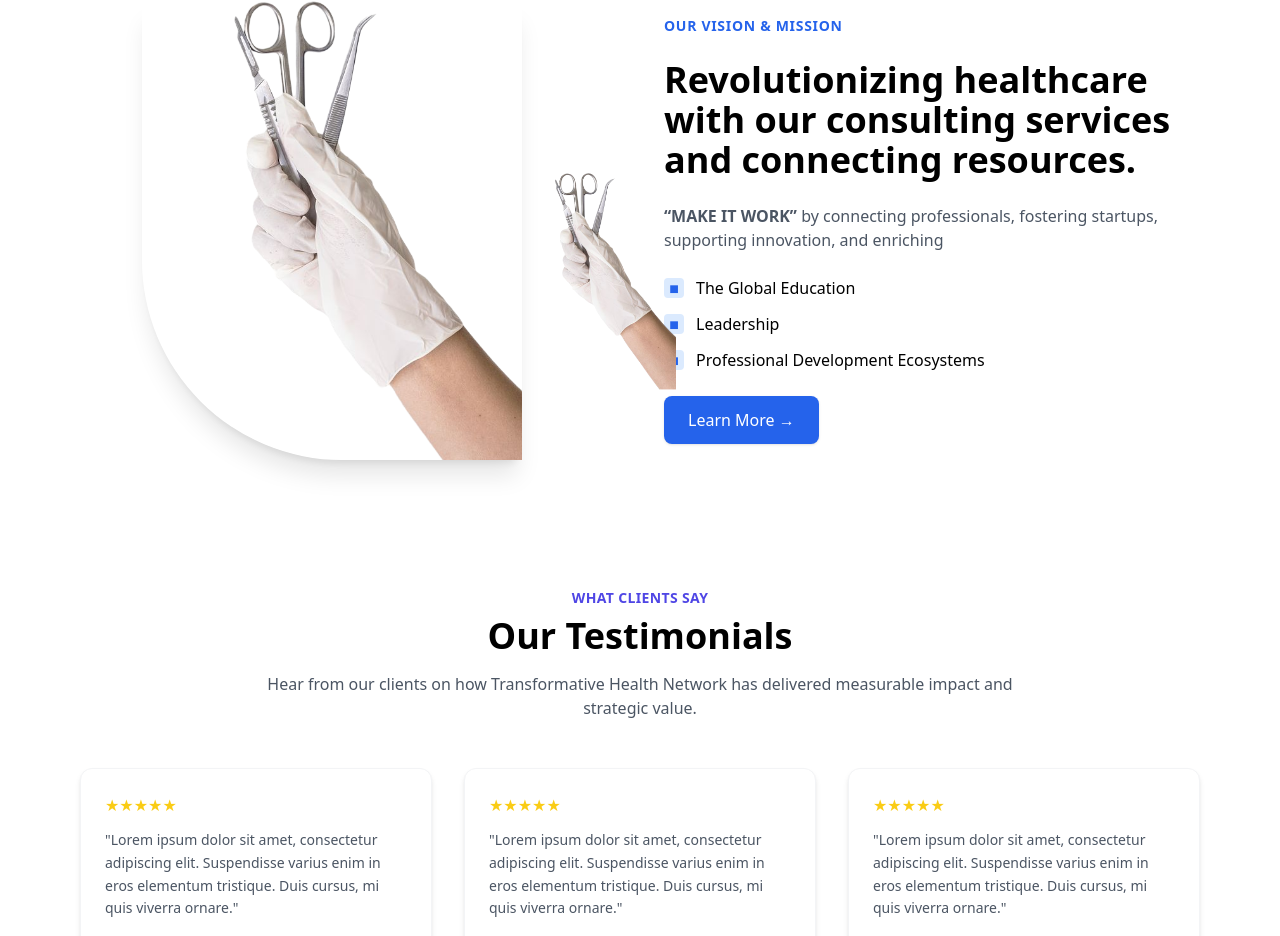
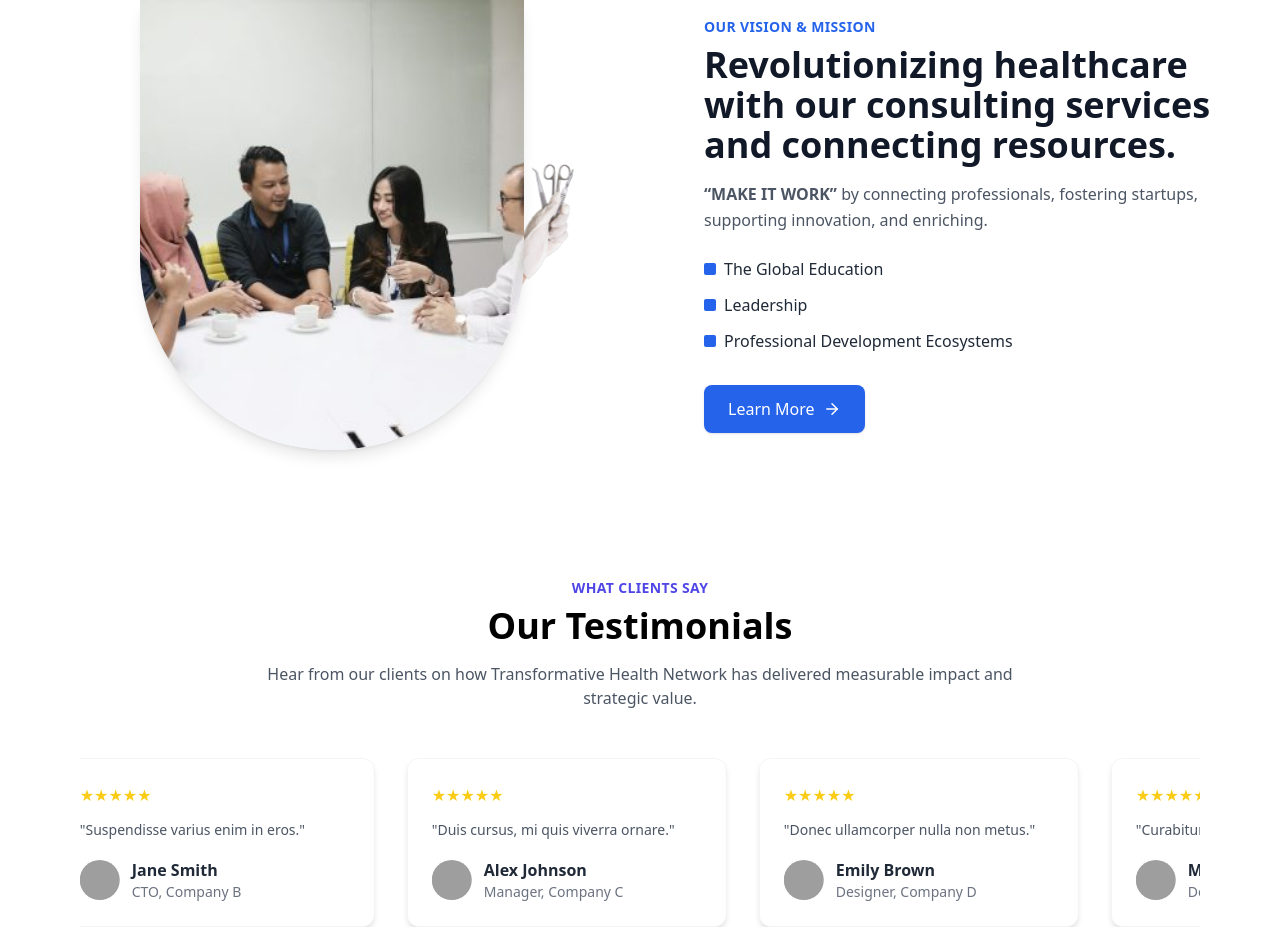
Before and after one commit to FarhanAli2000/TRANSFORMATIVE-HEALTH-NETWORK, a React (Create React App) app: page /about in a window 1280 px wide. Shown: the part 756-1692 px from the top of the page. Built offline with nearby package versions, Linux system fonts and the light colour scheme; grey boxes are pictures that could not be loaded.

Commit message:
29 Sept 2025

```diff
--- a/src/component/Comprehensive.jsx
+++ b/src/component/Comprehensive.jsx
@@ -12,11 +12,11 @@ export default function Comprehensive() {
                 />
 
                 {/* Decorative circle or stethoscope */}
-                <img
+                {/* <img
                     src="/images/About/about2.png"
                     alt="Decoration"
                     className="absolute -left-16 bottom-6 w-40 hidden md:block animate-bounce-slow"
-                />
+                /> */}
             </div>
 
             {/* Left Side - Text Content */}
--- a/src/component/ConsultationForm.jsx
+++ b/src/component/ConsultationForm.jsx
@@ -1,95 +1,95 @@
 "use client";
+
 import React from "react";
 
-export default function ConsultationForm() {
+const ConsultationForm = () => {
   return (
-        <section className="relative bg-gradient-to-b from-[#ABBFF2] to-[#EBF2FF] py-16">
-            <div className="max-w-7xl mx-auto px-6 lg:px-12 grid grid-cols-1 lg:grid-cols-2 items-center gap-12">
-                {/* Left Side - Image */}
-                <div className="relative flex justify-center">
-                    {/* Doctor Image */}
-                    <div className="relative w-[380px] h-[480px] rounded-bl-[200px] overflow-hidden shadow-xl">
+    <section className="relative flex flex-col md:flex-row items-center justify-between max-w-7xl mx-auto px-6 py-16 bg-gradient-to-b from-[#e9f0ff] to-[#dbe9ff] rounded-lg">
+      {/* Left Image Section */}
+      <div className="relative w-full md:w-1/2 flex justify-center">
+        {/* Doctor Image - Front */}
         <img
           src="/images/consulting/doctors.jpg"
-                            alt="Healthcare Experts"
-                            className="object-cover w-full h-full"
+          alt="About Transformative Health Network"
+          className="relative z-10 w-[400px] h-[450px] object-cover rounded-b-full shadow-lg"
+        />
+
+        {/* Floating Stethoscope - Peeche se nikalti hui */}
+        <img
+          src="/images/consulting/strato.png"
+          alt="Stethoscope"
+          className="absolute top-1/2 -right-10 w-44 drop-shadow-lg z-0"
         />
       </div>
 
-                    {/* Stethoscope floating image */}
-                    <img
-                        src="/images/consulting/strato.png"
-                        alt="Stethoscope"
-                        className="absolute bottom-10 right-[-60px] hidden md:block w-[180px]"
-                    />
-                </div>
-
-                {/* Right Side - Form */}
-                <div className="bg-white/70 backdrop-blur-md p-8 rounded-xl shadow-lg">
-                    <p className="text-blue-600 text-sm font-semibold mb-2">
+      {/* Right Side Form */}
+      <div className="w-full md:w-1/2 mt-10 md:mt-0 md:pl-16">
+        <p className="text-sm font-semibold text-blue-600">
           Join the Expert Network
         </p>
-                    <h2 className="text-3xl font-bold mb-4">
+        <h2 className="text-3xl md:text-4xl font-bold text-gray-900 mt-2 leading-snug">
           Are You a Healthcare Expert?
         </h2>
-                    <p className="text-gray-600 mb-8">
+        <p className="text-gray-600 mt-3 leading-relaxed">
           Join our expert network to contribute your knowledge, mentor startups,
           or speak at events.
         </p>
 
-                    <form className="space-y-5">
-                        {/* Name & Email */}
+        {/* Form */}
+        <form className="mt-8 space-y-6">
+          {/* Full Name & Email */}
           <div className="grid grid-cols-1 md:grid-cols-2 gap-4">
             <input
               type="text"
-                                placeholder="Full Name"
-                                className="w-full border border-gray-300 rounded-md px-4 py-3 focus:ring-2 focus:ring-blue-500 outline-none"
+              placeholder="Placeholder"
+              className="w-full px-4 py-3 rounded-md border border-gray-300 focus:ring-2 focus:ring-blue-500 outline-none"
             />
             <input
               type="email"
-                                placeholder="Email"
-                                className="w-full border border-gray-300 rounded-md px-4 py-3 focus:ring-2 focus:ring-blue-500 outline-none"
+              placeholder="Placeholder"
+              className="w-full px-4 py-3 rounded-md border border-gray-300 focus:ring-2 focus:ring-blue-500 outline-none"
             />
           </div>
 
           {/* Phone Number */}
           <input
             type="text"
-                            placeholder="Phone Number"
-                            className="w-full border border-gray-300 rounded-md px-4 py-3 focus:ring-2 focus:ring-blue-500 outline-none"
+            placeholder="Placeholder"
+            className="w-full px-4 py-3 rounded-md border border-gray-300 focus:ring-2 focus:ring-blue-500 outline-none"
           />
 
           {/* Dropdowns */}
           <div className="grid grid-cols-1 md:grid-cols-2 gap-4">
-                            <select className="w-full border border-gray-300 rounded-md px-4 py-3 focus:ring-2 focus:ring-blue-500 outline-none">
+            <select className="w-full px-4 py-3 rounded-md border border-gray-300 focus:ring-2 focus:ring-blue-500 outline-none">
               <option>Business Strategy</option>
-                                <option>Medical Research</option>
-                                <option>Consultation</option>
+              <option>Healthcare Innovation</option>
+              <option>Leadership</option>
             </select>
-                            <select className="w-full border border-gray-300 rounded-md px-4 py-3 focus:ring-2 focus:ring-blue-500 outline-none">
+            <select className="w-full px-4 py-3 rounded-md border border-gray-300 focus:ring-2 focus:ring-blue-500 outline-none">
               <option>Phone Call</option>
               <option>Email</option>
-                                <option>Zoom Meeting</option>
+              <option>Video Call</option>
             </select>
           </div>
 
-                        {/* Inquiry */}
+          {/* Textarea */}
           <textarea
+            placeholder="Placeholder"
             rows="4"
-                            placeholder="Your Inquiry"
-                            className="w-full border border-gray-300 rounded-md px-4 py-3 focus:ring-2 focus:ring-blue-500 outline-none"
+            className="w-full px-4 py-3 rounded-md border border-gray-300 focus:ring-2 focus:ring-blue-500 outline-none"
           ></textarea>
 
           {/* Submit Button */}
           <button
             type="submit"
-                            className="w-full bg-blue-600 text-white font-semibold py-3 rounded-md shadow hover:bg-blue-700 transition"
+            className="w-full md:w-auto px-6 py-3 bg-blue-600 text-white font-medium rounded-md shadow hover:bg-blue-700 transition-all"
           >
             Request Consultation
           </button>
         </form>
       </div>
-            </div>
     </section>
   );
-}
+};
+
+export default ConsultationForm;
--- a/src/component/Revolutionizing.jsx
+++ b/src/component/Revolutionizing.jsx
@@ -1,83 +1,88 @@
 "use client";
+
+import React from "react";
+import { ArrowRight } from "lucide-react";
 import { motion } from "framer-motion";
 
-export default function Revolutionizing() {
+const Revolutionizing = () => {
   return (
-        <section className="relative max-w-7xl mx-auto px-6 lg:px-12 py-16 grid grid-cols-1 lg:grid-cols-2 items-center gap-12">
-            {/* Left Side - Image with animations */}
-            <div className="relative flex justify-center">
-                {/* Main Image */}
-                <motion.div
-                    className="relative w-[380px] h-[460px] rounded-bl-[200px] overflow-hidden shadow-xl"
-                    initial={{ opacity: 0, y: 50 }}
-                    whileInView={{ opacity: 1, y: 0 }}
-                    transition={{ duration: 1 }}
-                >
+    <section className="relative flex flex-col md:flex-row items-center justify-between max-w-7xl mx-auto px-6 py-16">
+      {/* Left Image Section */}
+      <div className="relative w-full md:w-1/2 flex justify-center">
+        {/* Main About Image - Front */}
         <img
-                        src="/images/scissor.png" // public folder ka direct path
-                        alt="Healthcare Consulting"
-                        className="object-cover w-full h-full"
+          src="/images/about-pic.png"
+          alt="About Transformative Health Network"
+          className="relative z-10 w-64 h-72 md:w-96 md:h-[450px] object-cover rounded-b-full shadow-lg"
         />
-                </motion.div>
 
-                {/* Floating hand animation */}
+        {/* Floating Hand (Scissor) Image - Animated Behind */}
         <motion.img
-                    src="/images/scissor.png" // agar alag hand wali image hai
-                    alt="Surgical Tools"
-                    className="absolute top-1/3 right-[-60px] hidden md:block w-[160px]"
-                    animate={{ y: [0, -20, 0] }}
-                    transition={{ duration: 3, repeat: Infinity, ease: "easeInOut" }}
+          src="/images/scissor.png"
+          alt="Floating Hand"
+          className="absolute top-1/3 right-0 md:right-10 w-28 drop-shadow-xl z-0"
+          initial={{ y: 0, rotate: 0, scale: 1, scaleX: -1 }}
+          animate={{
+            y: [0, -20, 0, 10, 0], // up-down motion
+            rotate: [0, -5, 0, 5, 0], // rotation
+            scale: [1, 1.05, 1, 0.95, 1], // zoom in-out
+            scaleX: -1, // keep flipped
+            filter: [
+              "drop-shadow(0px 0px 0px rgba(0,0,0,0.3))",
+              "drop-shadow(0px 0px 10px rgba(59,130,246,0.7))",
+              "drop-shadow(0px 0px 0px rgba(0,0,0,0.3))",
+            ], // glowing shadow pulse
+          }}
+          transition={{
+            duration: 6,
+            repeat: Infinity,
+            ease: "easeInOut",
+          }}
+          whileHover={{
+            y: [-10, 10, -10], // fast bounce
+            rotate: [0, 10, -10, 0], // wiggle
+            scale: 1.1, // bigger
+            transition: { duration: 1, repeat: Infinity },
+          }}
         />
       </div>
 
-            {/* Right Side - Content */}
-            <motion.div
-                className="space-y-6"
-                initial={{ opacity: 0, x: 50 }}
-                whileInView={{ opacity: 1, x: 0 }}
-                transition={{ duration: 1 }}
-            >
-                <p className="text-blue-600 text-sm font-semibold uppercase tracking-wider">
+      {/* Text Content Section */}
+      <div className="w-full md:w-1/2 mt-10 md:mt-0 md:pl-16">
+        <p className="text-sm font-semibold text-blue-600 uppercase tracking-wide">
           Our Vision & Mission
         </p>
-                <h2 className="text-3xl md:text-4xl font-bold leading-snug">
+        <h2 className="text-3xl md:text-4xl font-bold text-gray-900 mt-2 leading-snug">
           Revolutionizing healthcare with our consulting services and connecting
           resources.
         </h2>
-                <p className="text-gray-600">
+        <p className="text-gray-600 mt-4 leading-relaxed">
           <span className="font-semibold">“MAKE IT WORK”</span> by connecting
-                    professionals, fostering startups, supporting innovation, and enriching
+          professionals, fostering startups, supporting innovation, and
+          enriching.
         </p>
 
-                {/* List Items */}
-                <ul className="space-y-3">
-                    {["The Global Education", "Leadership", "Professional Development Ecosystems"].map(
-                        (item, idx) => (
-                            <motion.li
-                                key={idx}
-                                className="flex items-center gap-3"
-                                initial={{ opacity: 0, x: -30 }}
-                                whileInView={{ opacity: 1, x: 0 }}
-                                transition={{ duration: 0.6, delay: idx * 0.2 }}
-                            >
-                                <div className="w-5 h-5 flex items-center justify-center bg-blue-100 rounded">
-                                    <span className="text-blue-600">■</span>
-                                </div>
-                                <span>{item}</span>
-                            </motion.li>
-                        )
-                    )}
+        <ul className="mt-6 space-y-3 text-gray-800">
+          <li className="flex items-center gap-2">
+            <span className="w-3 h-3 bg-blue-600 rounded-sm"></span>
+            The Global Education
+          </li>
+          <li className="flex items-center gap-2">
+            <span className="w-3 h-3 bg-blue-600 rounded-sm"></span>
+            Leadership
+          </li>
+          <li className="flex items-center gap-2">
+            <span className="w-3 h-3 bg-blue-600 rounded-sm"></span>
+            Professional Development Ecosystems
+          </li>
         </ul>
 
-                {/* Button with hover animation */}
-                <motion.button
-                    whileHover={{ scale: 1.05 }}
-                    whileTap={{ scale: 0.95 }}
-                    className="mt-6 inline-flex items-center gap-2 bg-blue-600 text-white font-medium px-6 py-3 rounded-lg shadow hover:bg-blue-700 transition"
-                >
-                    Learn More →
-                </motion.button>
-            </motion.div>
+        <button className="mt-8 flex items-center gap-2 bg-blue-600 text-white px-6 py-3 rounded-lg shadow hover:bg-blue-700 transition-all">
+          Learn More <ArrowRight size={18} />
+        </button>
+      </div>
     </section>
   );
-}
+};
+
+export default Revolutionizing;
--- a/src/component/Testimonials.jsx
+++ b/src/component/Testimonials.jsx
@@ -1,49 +1,40 @@
 "use client";
-
 import { motion } from "framer-motion";
 
 const testimonials = [
-    {
-        text: "Lorem ipsum dolor sit amet, consectetur adipiscing elit. Suspendisse varius enim in eros elementum tristique. Duis cursus, mi quis viverra ornare.",
-        name: "Name Surname",
-        position: "Position, Company name",
-        image: "https://randomuser.me/api/portraits/men/32.jpg",
-    },
-    {
-        text: "Lorem ipsum dolor sit amet, consectetur adipiscing elit. Suspendisse varius enim in eros elementum tristique. Duis cursus, mi quis viverra ornare.",
-        name: "Name Surname",
-        position: "Position, Company name",
-        image: "https://randomuser.me/api/portraits/women/44.jpg",
-    },
-    {
-        text: "Lorem ipsum dolor sit amet, consectetur adipiscing elit. Suspendisse varius enim in eros elementum tristique. Duis cursus, mi quis viverra ornare.",
-        name: "Name Surname",
-        position: "Position, Company name",
-        image: "https://randomuser.me/api/portraits/men/18.jpg",
-    },
-    {
-        text: "Lorem ipsum dolor sit amet, consectetur adipiscing elit. Suspendisse varius enim in eros elementum tristique. Duis cursus, mi quis viverra ornare.",
-        name: "Name Surname",
-        position: "Position, Company name",
-        image: "https://randomuser.me/api/portraits/women/25.jpg",
-    },
-    {
-        text: "Lorem ipsum dolor sit amet, consectetur adipiscing elit. Suspendisse varius enim in eros elementum tristique. Duis cursus, mi quis viverra ornare.",
-        name: "Name Surname",
-        position: "Position, Company name",
-        image: "https://randomuser.me/api/portraits/men/64.jpg",
-    },
-    {
-        text: "Lorem ipsum dolor sit amet, consectetur adipiscing elit. Suspendisse varius enim in eros elementum tristique. Duis cursus, mi quis viverra ornare.",
-        name: "Name Surname",
-        position: "Position, Company name",
-        image: "https://randomuser.me/api/portraits/men/12.jpg",
-    },
+  { text: "Lorem ipsum dolor sit amet.", name: "John Doe", position: "CEO, Company A", image: "https://randomuser.me/api/portraits/men/32.jpg" },
+  { text: "Suspendisse varius enim in eros.", name: "Jane Smith", position: "CTO, Company B", image: "https://randomuser.me/api/portraits/women/44.jpg" },
+  { text: "Duis cursus, mi quis viverra ornare.", name: "Alex Johnson", position: "Manager, Company C", image: "https://randomuser.me/api/portraits/men/18.jpg" },
+  { text: "Donec ullamcorper nulla non metus.", name: "Emily Brown", position: "Designer, Company D", image: "https://randomuser.me/api/portraits/women/25.jpg" },
+  { text: "Curabitur blandit tempus porttitor.", name: "Michael Lee", position: "Developer, Company E", image: "https://randomuser.me/api/portraits/men/64.jpg" },
+  { text: "Vivamus sagittis lacus vel augue.", name: "Sophia Wilson", position: "Marketer, Company F", image: "https://randomuser.me/api/portraits/women/12.jpg" },
+  { text: "Etiam porta sem malesuada magna.", name: "Daniel White", position: "Founder, Company G", image: "https://randomuser.me/api/portraits/men/55.jpg" },
+  { text: "Aenean lacinia bibendum nulla.", name: "Olivia Taylor", position: "Engineer, Company H", image: "https://randomuser.me/api/portraits/women/36.jpg" },
 ];
+
+// ✅ Card Component
+const Card = ({ testimonial }) => (
+  <div className="w-80 flex-shrink-0 p-6 rounded-xl shadow-md bg-white border border-gray-100 flex flex-col mx-4">
+    <div className="flex text-yellow-400 mb-3">
+      {Array(5).fill(0).map((_, i) => <span key={i}>★</span>)}
+    </div>
+    <p className="text-gray-600 text-sm leading-relaxed mb-4">
+      "{testimonial.text}"
+    </p>
+    <div className="flex items-center gap-3 mt-auto">
+      <img src={testimonial.image} alt={testimonial.name} className="w-10 h-10 rounded-full object-cover" />
+      <div>
+        <p className="font-semibold text-gray-800">{testimonial.name}</p>
+        <p className="text-sm text-gray-500">{testimonial.position}</p>
+      </div>
+    </div>
+  </div>
+);
 
 export default function Testimonials() {
   return (
-        <section className="py-16 px-6 md:px-12 lg:px-20 bg-white">
+    <section className="py-16 px-6 md:px-12 lg:px-20 bg-white overflow-hidden">
+      {/* Heading */}
       <div className="text-center max-w-3xl mx-auto mb-12">
         <p className="text-sm font-semibold text-indigo-600 uppercase tracking-wide">
           What Clients Say
@@ -52,51 +43,34 @@ export default function Testimonials() {
           Our Testimonials
         </h2>
         <p className="text-gray-600">
-                    Hear from our clients on how Transformative Health Network has
-                    delivered measurable impact and strategic value.
+          Hear from our clients on how Transformative Health Network has delivered measurable impact and strategic value.
         </p>
       </div>
 
-            <div className="grid gap-8 sm:grid-cols-2 lg:grid-cols-3">
-                {testimonials.map((testimonial, index) => (
+      {/* ✅ Row 1 - Left to Right */}
+      <div className="relative overflow-hidden mb-10">
         <motion.div
-                        key={index}
-                        initial={{ opacity: 0, y: 30 }}
-                        whileInView={{ opacity: 1, y: 0 }}
-                        transition={{ duration: 0.4, delay: index * 0.1 }}
-                        viewport={{ once: true }}
+          className="flex"
+          animate={{ x: ["0%", "-100%"] }}
+          transition={{ duration: 18, repeat: Infinity, ease: "linear" }}
         >
-                        <div className="p-6 rounded-xl shadow-md bg-white border border-gray-100 flex flex-col h-full">
-                            <div className="flex text-yellow-400 mb-3">
-                                {Array(5)
-                                    .fill(0)
-                                    .map((_, i) => (
-                                        <span key={i}>★</span>
+          {[...testimonials, ...testimonials].map((t, i) => (
+            <Card key={i} testimonial={t} />
           ))}
+        </motion.div>
       </div>
-                            <p className="text-gray-600 text-sm leading-relaxed mb-4">
-                                "{testimonial.text}"
-                            </p>
-                            <div className="flex items-center gap-3 mt-auto">
-                                {testimonial.image && (
-                                    <img
-                                        src={testimonial.image}
-                                        alt={testimonial.name}
-                                        className="w-10 h-10 rounded-full object-cover"
-                                    />
-                                )}
-                                <div>
-                                    <p className="font-semibold text-gray-800">
-                                        {testimonial.name}
-                                    </p>
-                                    <p className="text-sm text-gray-500">
-                                        {testimonial.position}
-                                    </p>
-                                </div>
-                            </div>
-                        </div>
+
+      {/* ✅ Row 2 - Right to Left */}
+      <div className="relative overflow-hidden">
+        <motion.div
+          className="flex"
+          animate={{ x: ["-100%", "0%"] }}
+          transition={{ duration: 18, repeat: Infinity, ease: "linear" }}
+        >
+          {[...testimonials, ...testimonials].map((t, i) => (
+            <Card key={i} testimonial={t} />
+          ))}
         </motion.div>
-                ))}
       </div>
     </section>
   );
--- a/src/pages/ConsultingPage.jsx
+++ b/src/pages/ConsultingPage.jsx
@@ -11,8 +11,8 @@ export default function ConsultingPage() {
         <div>
             <Navbar />
             <ServicesSection />
+            <ConsultationForm />
             <HealthcareExpert />
-            <ConsultationForm />
             <Footer />
         </div>
     );
--- a/src/pages/ContactPage.jsx
+++ b/src/pages/ContactPage.jsx
@@ -1,6 +1,7 @@
 "use client";
 
 import Navbar from "../component/Navbar";
+import FinalForm from "../component/FinalForm";
 import HealthcareExpert from "../component/HealthcareExpert";
 import LocationSection from "../component/LocationSection";
 import Footer from "../component/Footer";
@@ -9,6 +10,7 @@ export default function ContactPage() {
   return (
     <div>
       <Navbar />
+      <FinalForm />
       <LocationSection />
       <HealthcareExpert />
 
```
Also changed, not shown: src/LoginPage.jsx (+54 -41 lines), src/component/FinalForm.jsx (added, +65 -0 lines), src/component/LogoCarousel.jsx (+11 -6 lines), src/component/ServicesSection.jsx (+33 -4 lines), src/component/WhatSetsUsApart.jsx (+54 -15 lines), src/component/AboutSection.jsx (line endings or trailing spaces). Lines whose indentation alone changed are shown as unchanged.
